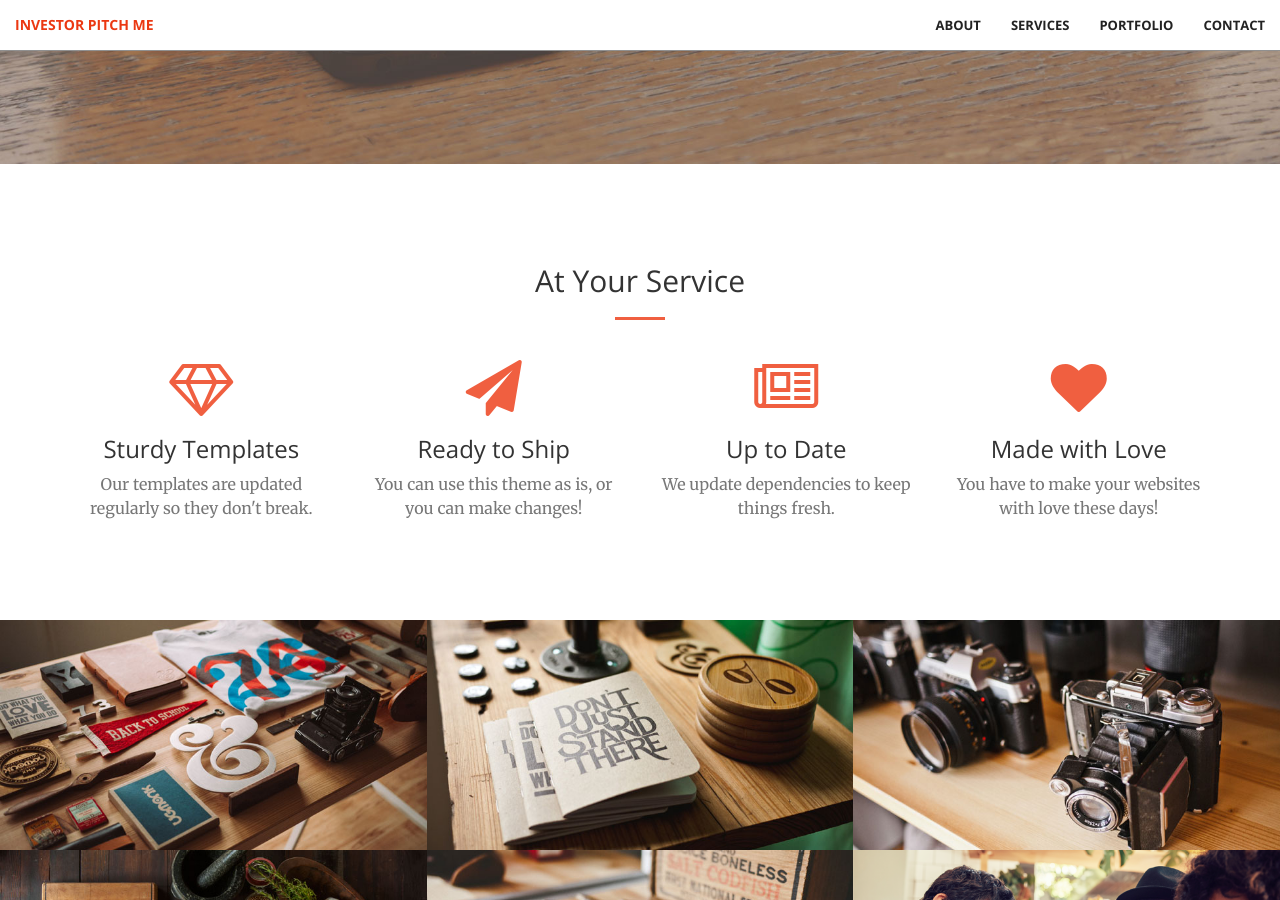
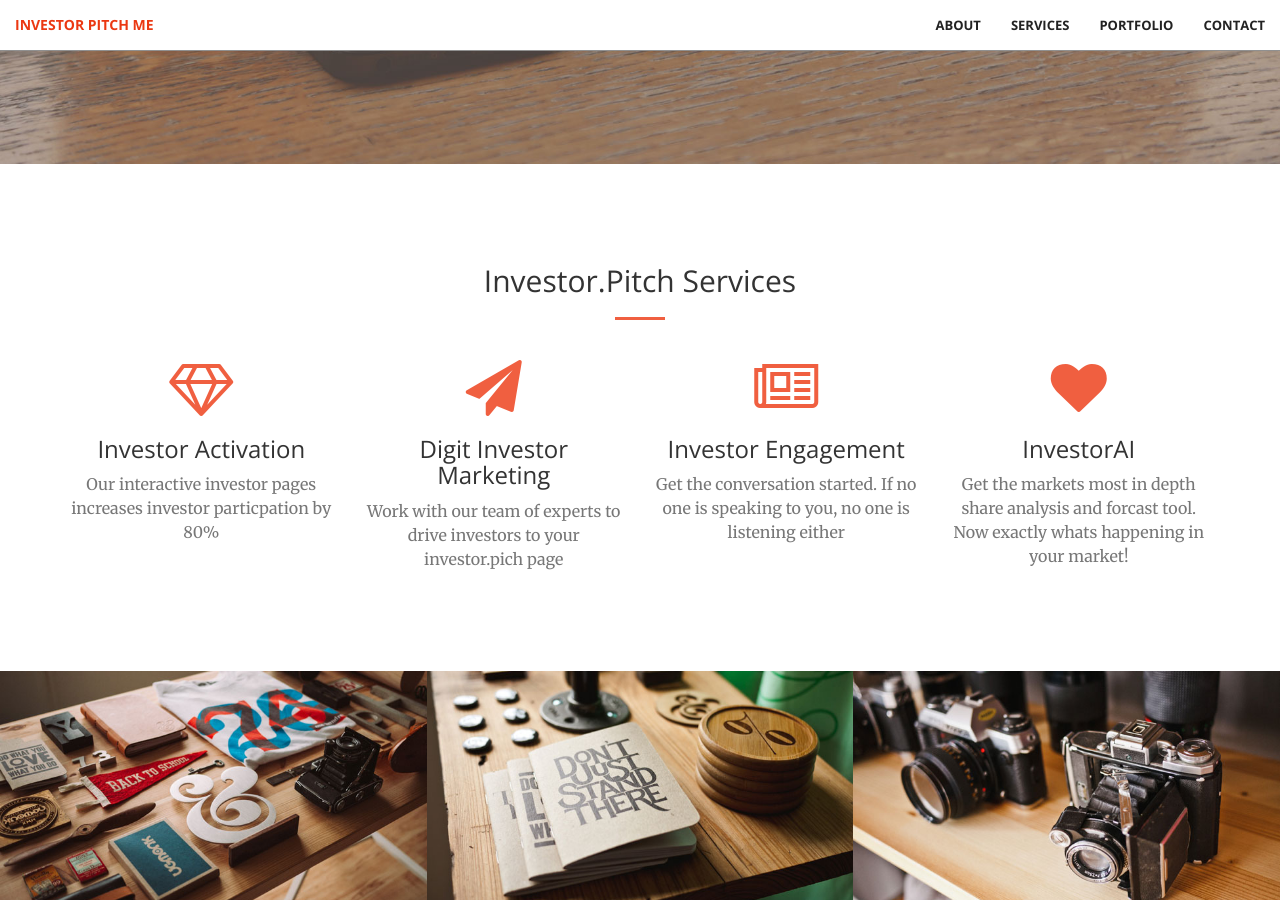
Before and after one commit to yusetc/investorpitch.me, a Jekyll site: the page built from index.html, in a window 1280 px wide and 900 px high, scrolled down 736 px. Built offline with Jekyll 4.4.1, drawn with Linux system fonts in a browser that asks for light colours.

Commit message:
Update services.html

```diff
--- a/_includes/services.html
+++ b/_includes/services.html
@@ -2,7 +2,7 @@
     <div class="container">
         <div class="row">
             <div class="col-lg-12 text-center">
-                <h2 class="section-heading">At Your Service</h2>
+                <h2 class="section-heading">Investor.Pitch Services</h2>
                 <hr class="primary">
             </div>
         </div>
@@ -12,29 +12,29 @@
             <div class="col-lg-3 col-md-6 text-center">
                 <div class="service-box">
                     <i class="fa fa-4x fa-diamond wow bounceIn text-primary"></i>
-                    <h3>Sturdy Templates</h3>
-                    <p class="text-muted">Our templates are updated regularly so they don't break.</p>
+                    <h3>Investor Activation</h3>
+                    <p class="text-muted">Our interactive investor pages increases investor particpation by 80%</p>
                 </div>
             </div>
             <div class="col-lg-3 col-md-6 text-center">
                 <div class="service-box">
                     <i class="fa fa-4x fa-paper-plane wow bounceIn text-primary" data-wow-delay=".1s"></i>
-                    <h3>Ready to Ship</h3>
-                    <p class="text-muted">You can use this theme as is, or you can make changes!</p>
+                    <h3>Digit Investor Marketing</h3>
+                    <p class="text-muted">Work with our team of experts to drive investors to your investor.pich page</p>
                 </div>
             </div>
             <div class="col-lg-3 col-md-6 text-center">
                 <div class="service-box">
                     <i class="fa fa-4x fa-newspaper-o wow bounceIn text-primary" data-wow-delay=".2s"></i>
-                    <h3>Up to Date</h3>
-                    <p class="text-muted">We update dependencies to keep things fresh.</p>
+                    <h3>Investor Engagement</h3>
+                    <p class="text-muted">Get the conversation started. If no one is speaking to you, no one is listening either</p>
                 </div>
             </div>
             <div class="col-lg-3 col-md-6 text-center">
                 <div class="service-box">
                     <i class="fa fa-4x fa-heart wow bounceIn text-primary" data-wow-delay=".3s"></i>
-                    <h3>Made with Love</h3>
-                    <p class="text-muted">You have to make your websites with love these days!</p>
+                    <h3>InvestorAI</h3>
+                    <p class="text-muted">Get the markets most in depth share analysis and forcast tool. Now exactly whats happening in your market!</p>
                 </div>
             </div>
         </div>
```
